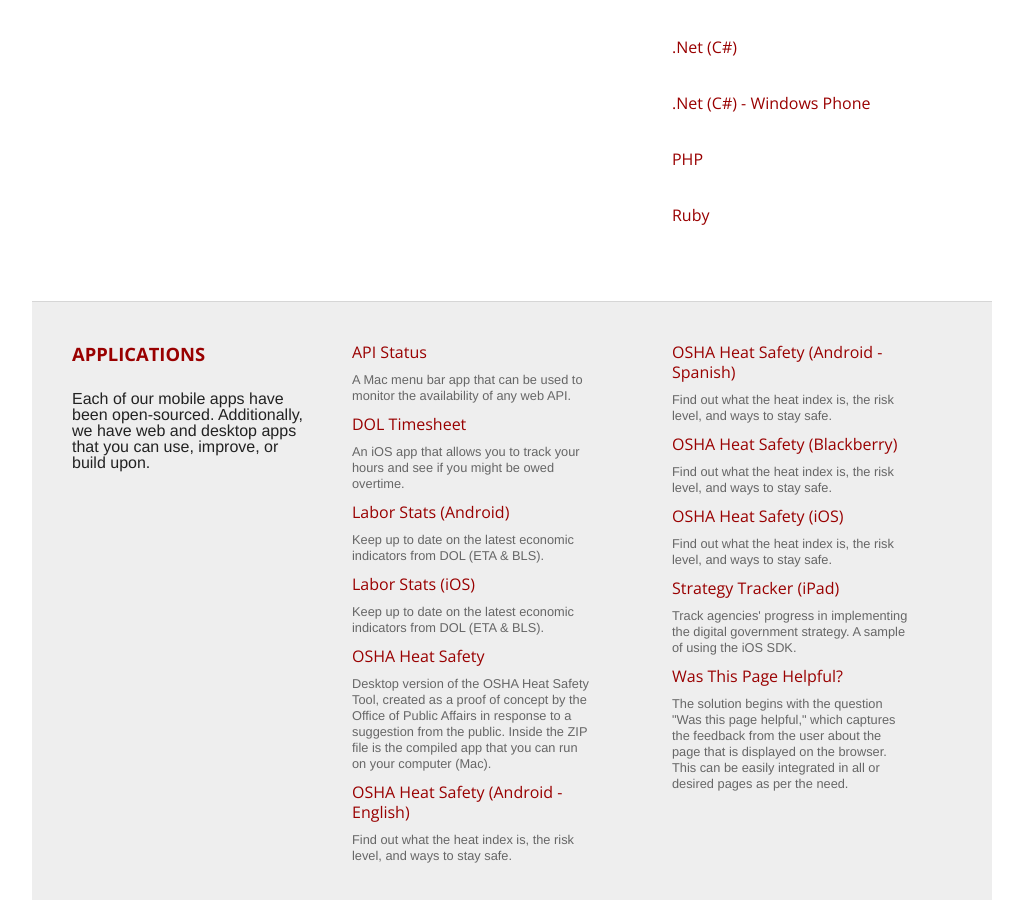
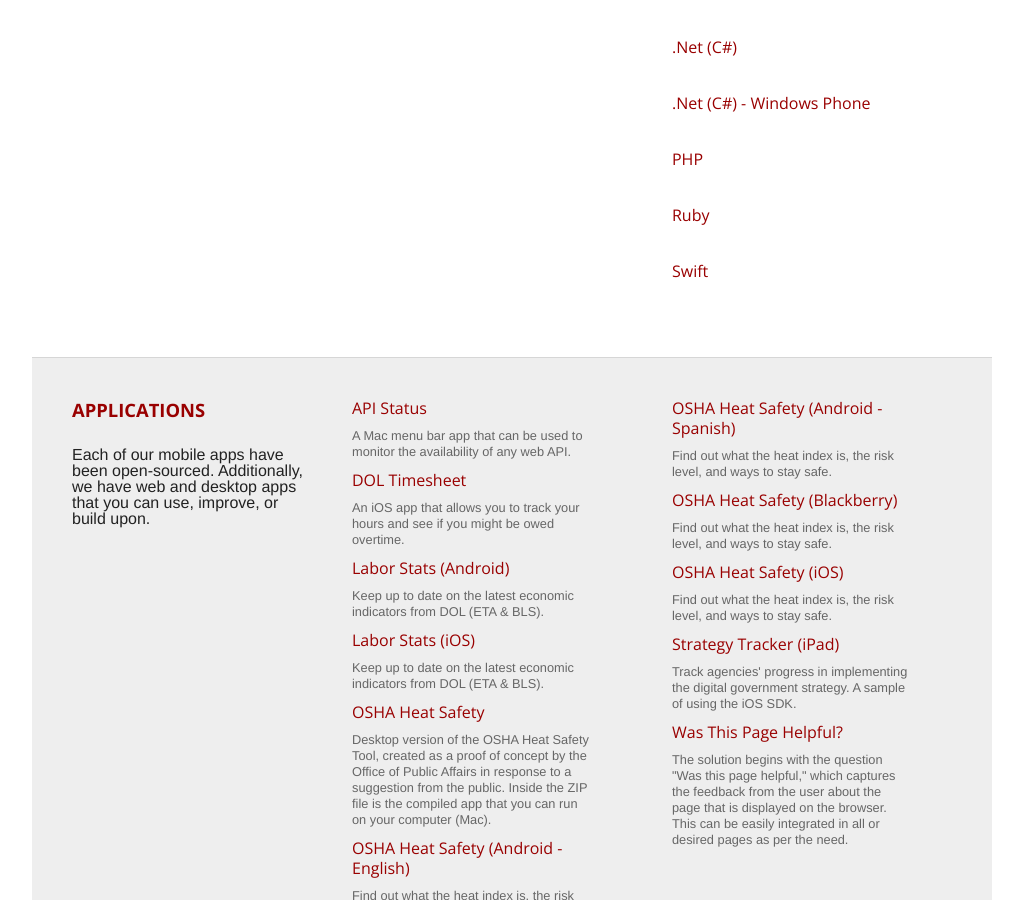
Before and after one commit to USDepartmentofLabor/DOLAPI, a Jekyll site: the page built from code.html, in a window 1280 px wide and 900 px high, scrolled down 1261 px. Shown: the whole window, without its empty margins (123-1146 px from the left). Built offline with Jekyll 4.4.1, drawn with Linux system fonts in a browser that asks for light colours; nearby versions of some CDN libraries.

Commit message:
Added link to the Swift sample app

```diff
--- a/code.html
+++ b/code.html
@@ -95,6 +95,9 @@
 
             <h3><a href='http://usdepartmentoflabor.github.io/Ruby-Sample-App'> Ruby </a></h3>
               <p>&nbsp;</p>
+
+            <h3><a href='http://usdepartmentoflabor.github.io/Swift-Sample-App/'> Swift </a></h3>
+              <p>&nbsp;</p>
         </div>
   		</div>
   	</div>
```
